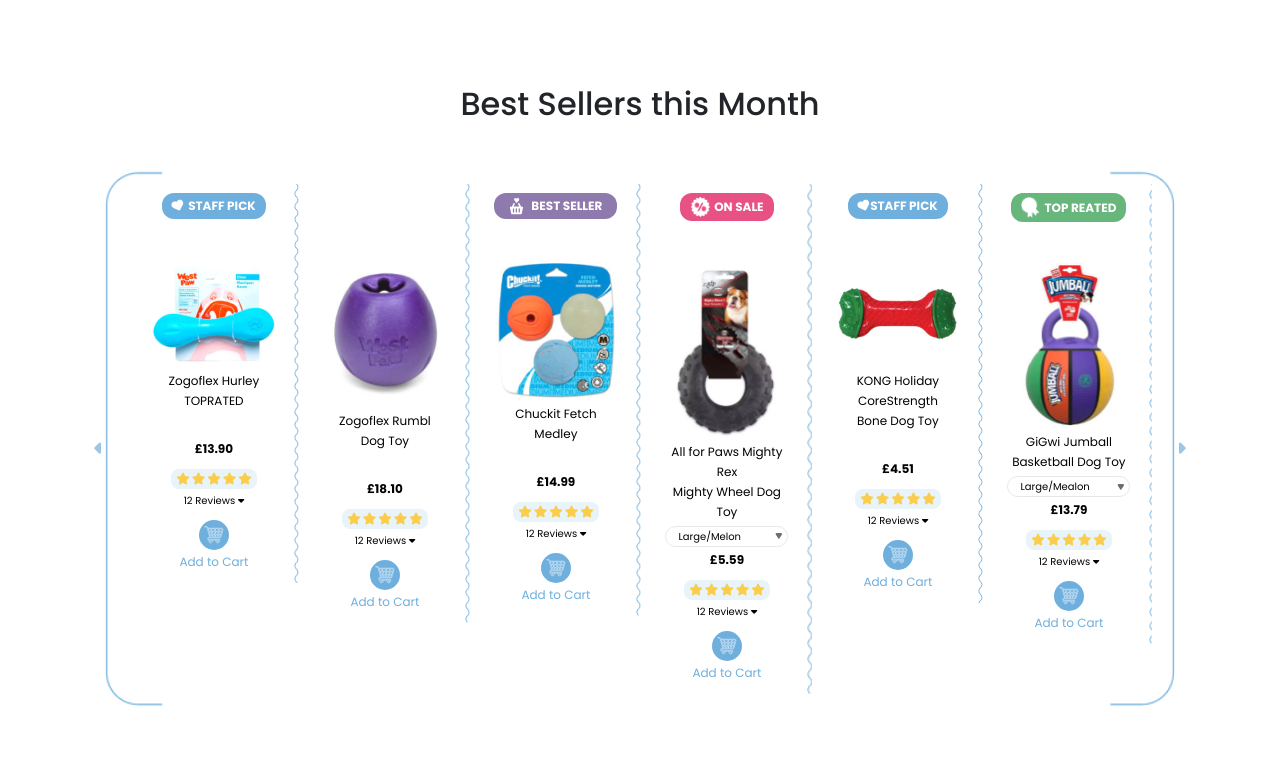
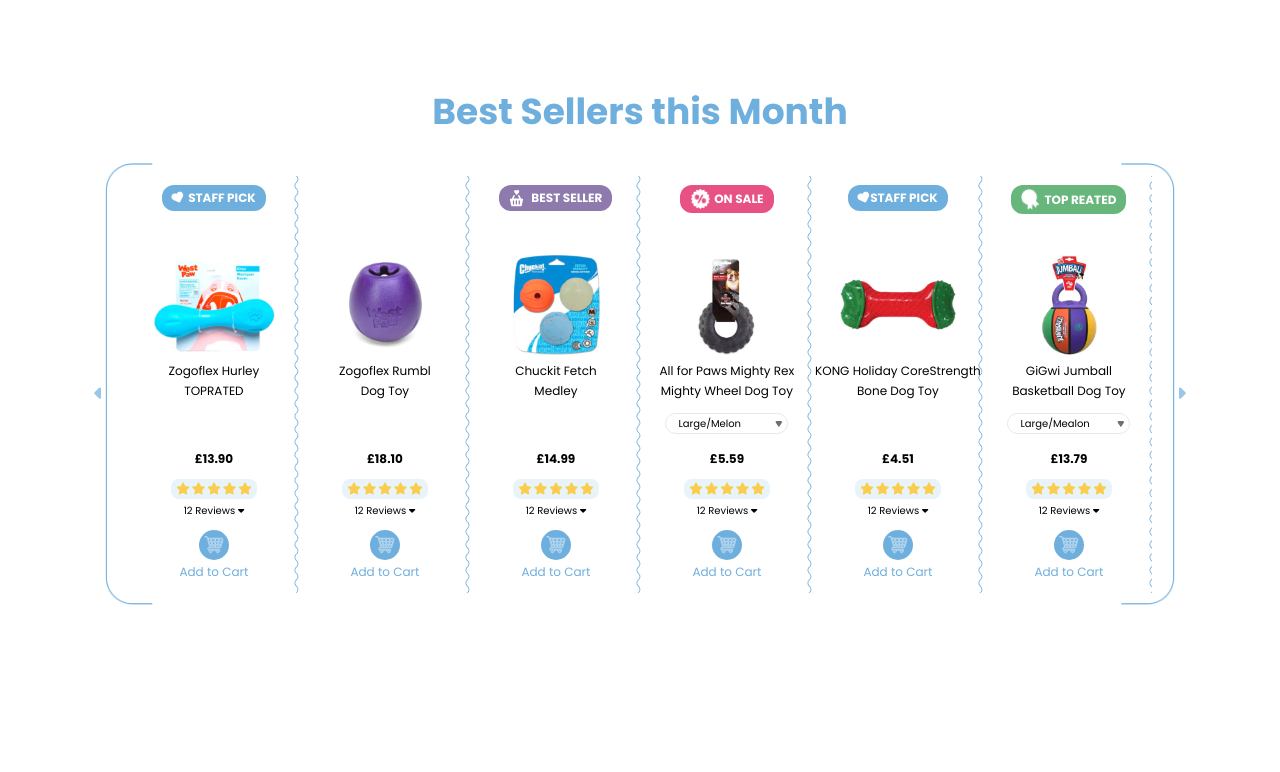
Before and after one commit to tfmukles/getsetpet, a plain HTML site: page index.html in a window 1280 px wide. Shown: the top 772 px of the page. Drawn offline with nearby package versions, Linux system fonts and the light colour scheme.

Commit message:
refactor product slider

```diff
--- a/index.html
+++ b/index.html
@@ -14,9 +14,9 @@
 </head>
 
 <body>
-    <section>
+    <section class="product-slider-section">
         <div class="container">
-            <h2 class="text-center mb-5">Best Sellers this Month</h2>
+            <h2>Best Sellers this Month</h2>
             <div class="product-slider-wrapper">
                 <div class="product-slider">
                     <div class="text-center product">
@@ -223,15 +223,15 @@
                     <div class="text-center product">
                         <div class="batch">
                             <div>
-                                <span class="love">
+                                <span class="love me-1">
                                     <i class="fa-solid fa-heart"></i>
                                 </span>
                                 <span>STAFF PICK</span>
                             </div>
                         </div>
-                        <img width="176" height="146" class="img-fluid mx-auto" src="/img/slider-img/1.png"
-                            alt="slide-img">
+                        <img class="img-fluid mx-auto" src="/img/slider-img/1.png" alt="slide-img">
                         <p class="product-name">Zogoflex Hurley <br> TOPRATED</p>
+                        <div class="product-size"></div>
                         <h4 class="product-price">£13.90</h4>
 
                         <ul class="product-stars">
--- a/style.css
+++ b/style.css
@@ -644,8 +644,36 @@ footer .copywrite {
   }
 }
 
+.product-slider-section h2 {
+  font-weight: 700;
+  font-size: 16px;
+  line-height: 24px;
+  color: #6eafde;
+  text-align: center;
+  margin-bottom: 16px;
+}
+
+@media only screen and (min-width: 576px) {
+  .product-slider-section h2 {
+    font-size: 36px;
+    line-height: 54px;
+    margin-bottom: 24px;
+  }
+}
+
 .batch {
   height: 70px;
+}
+
+.batch + img {
+  object-fit: contain;
+  height: 80px;
+}
+
+@media only screen and (min-width: 576px) {
+  .batch + img {
+    height: 100px;
+  }
 }
 
 .batch > div {
@@ -671,9 +699,6 @@ footer .copywrite {
 
 .batch > div:where(.best-seller) {
   background: #8e7aac;
-  display: flex;
-  justify-content: center;
-  align-items: center;
 }
 
 .batch > div:where(.on-sale) {
@@ -691,7 +716,11 @@ footer .copywrite {
 
 .product {
   position: relative;
-  padding: 10px 24px;
+  padding-block: 10px;
+}
+
+.slick-track > *:where(.slick-active):last-child {
+  background-color: red !important;
 }
 
 .product-slider .slick-track > *:not(:last-child)::after {
@@ -727,7 +756,14 @@ footer .copywrite {
   line-height: 15px;
   color: #000;
   height: 25px;
-  margin-top: 4px;
+  margin-block: 10px;
+  padding-inline: 24px;
+}
+
+@media only screen and (min-width: 576px) {
+  .product .product-size {
+    margin-block: 12px;
+  }
 }
 
 .product .product-size select {
@@ -858,7 +894,7 @@ footer .copywrite {
 .product-slider::before {
   content: "";
   position: absolute;
-  z-index: 20;
+  z-index: -10;
 }
 
 .product-slider::after {
@@ -883,7 +919,6 @@ footer .copywrite {
   height: 100%;
   background-image: url(img/slider-left-wing.png);
   background-repeat: no-repeat;
-  z-index: 99999999;
   background-size: contain;
   background-position: left;
 }
```
